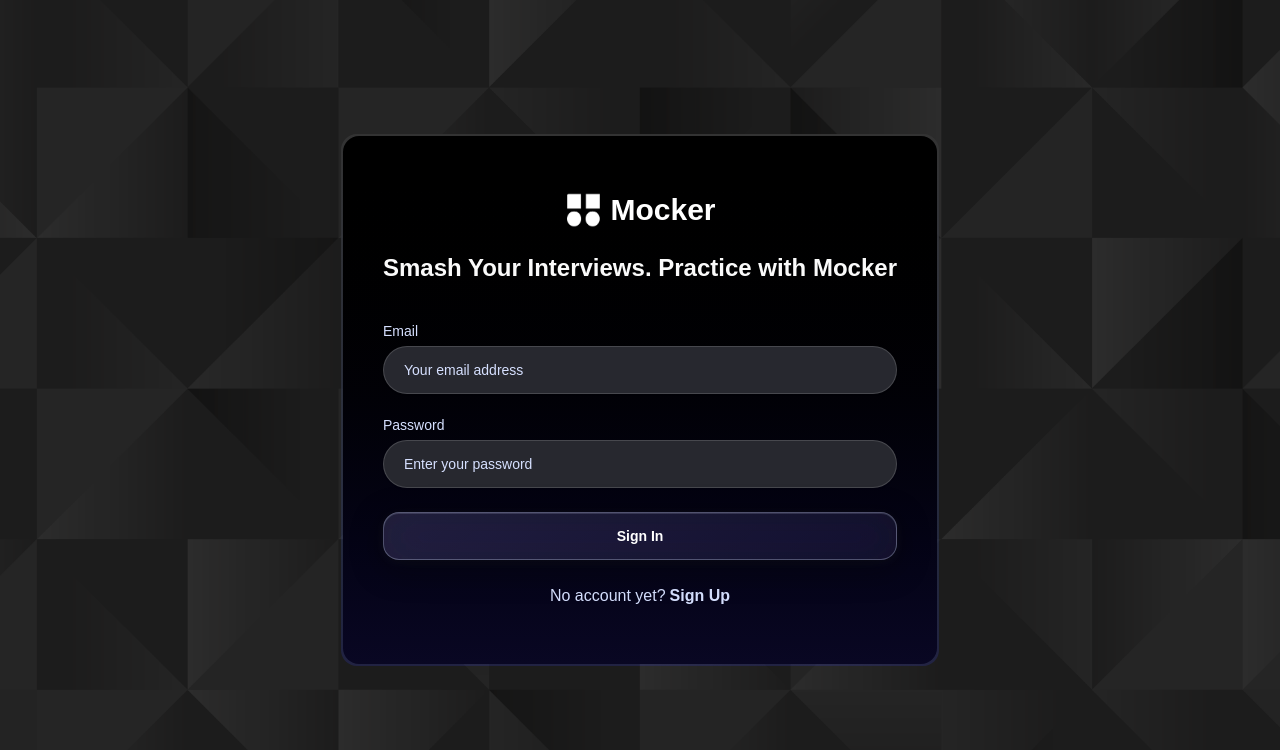
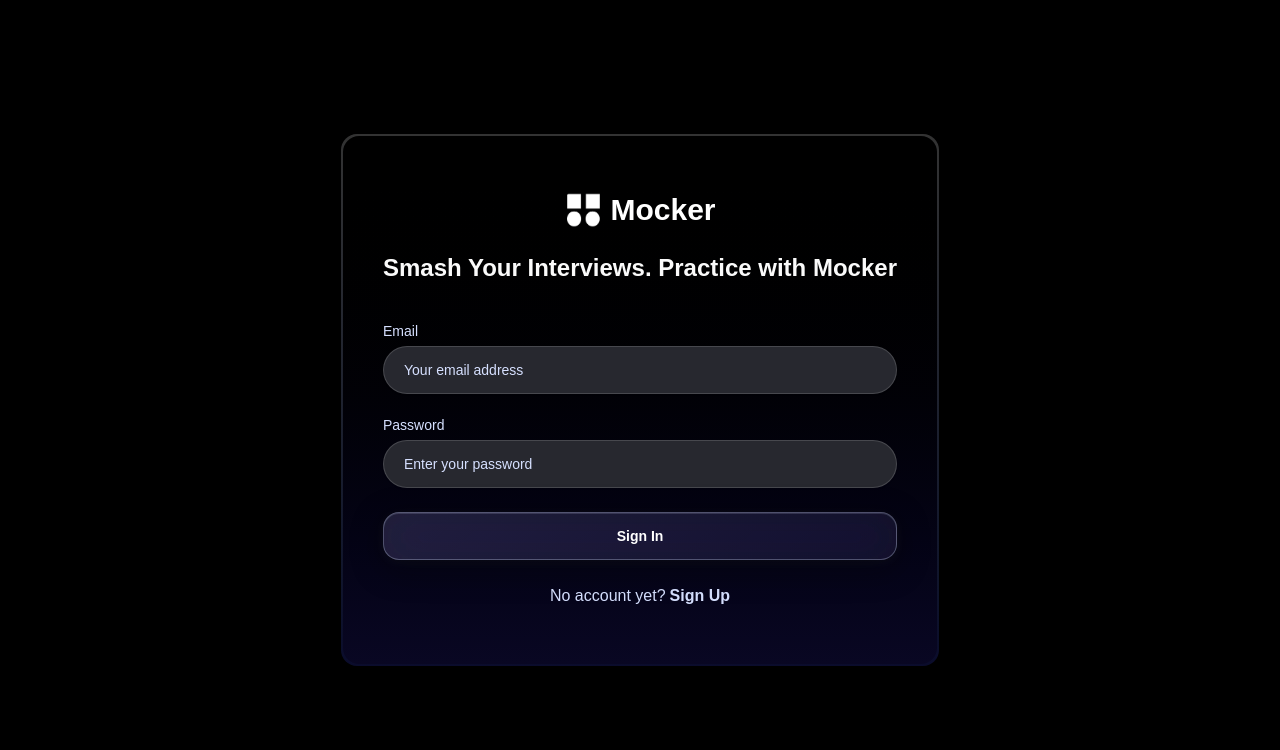
Before and after one commit to Gabriel-Kaplan/mocker, a Next.js app: page /sign-in in a window 1280 px wide. Shown: the top 750 px of the page. Built offline with nearby package versions, Linux system fonts and the light colour scheme; no server answers; a web font is replaced by a local one.

Commit message:
change background and button color

```diff
--- a/app/globals.css
+++ b/app/globals.css
@@ -178,7 +178,7 @@ html {
     @apply flex min-h-14 w-full items-center justify-center gap-1.5 rounded-md;
   }
   .btn-primary {
-    @apply w-fit !bg-primary-200 !text-dark-100 hover:!bg-primary-200/80 !rounded-full !font-bold px-5 cursor-pointer min-h-10;
+    @apply w-fit !bg-pink-600 !text-dark-100 hover:!bg-primary-200/80 !rounded-full !font-bold px-5 cursor-pointer min-h-10;
   }
   .btn-secondary {
     @apply w-fit !bg-dark-200 !text-primary-200 hover:!bg-dark-200/80 !rounded-full !font-bold px-5 cursor-pointer min-h-10;
@@ -433,7 +433,7 @@ html {
 }
 
 @utility pattern {
-  @apply bg-[url('/pattern2.png')] bg-cover bg-no-repeat;
+  @apply bg-black;
 }
 
 @utility blue-gradient-dark {
```
